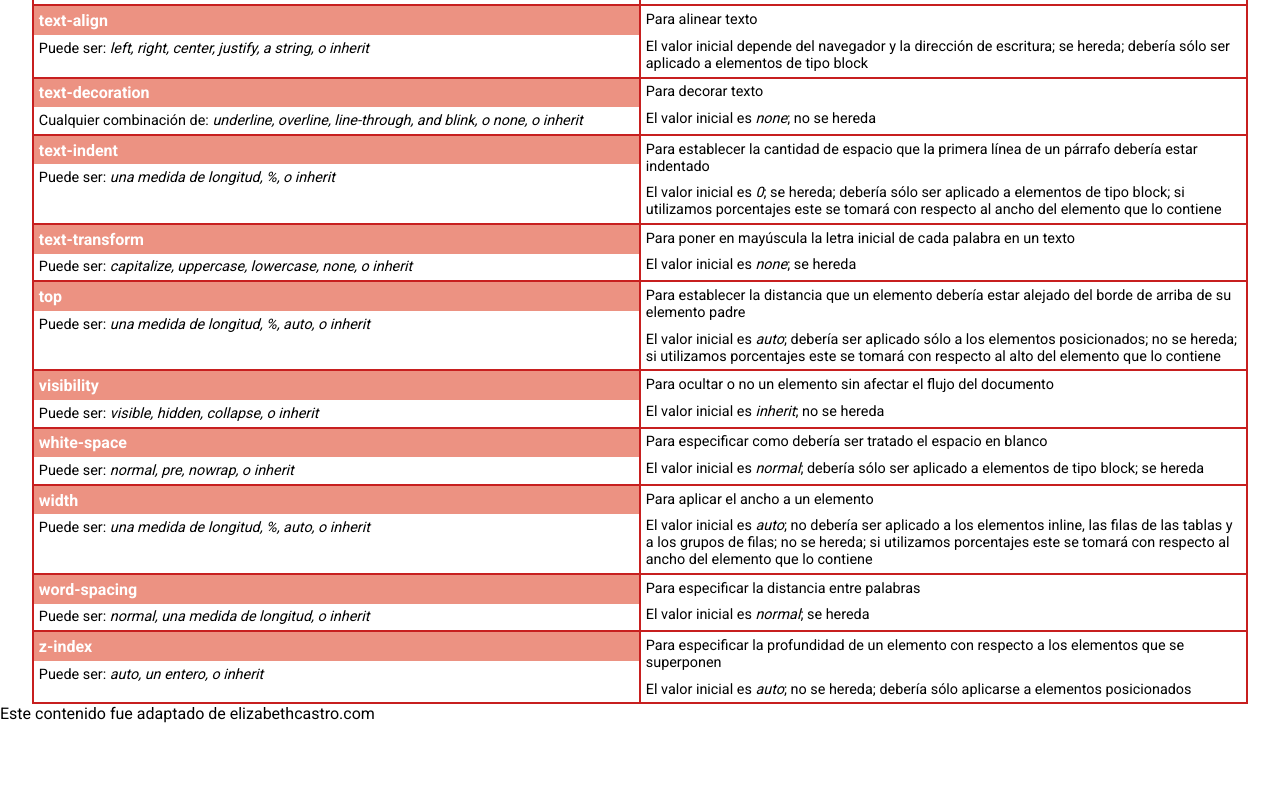
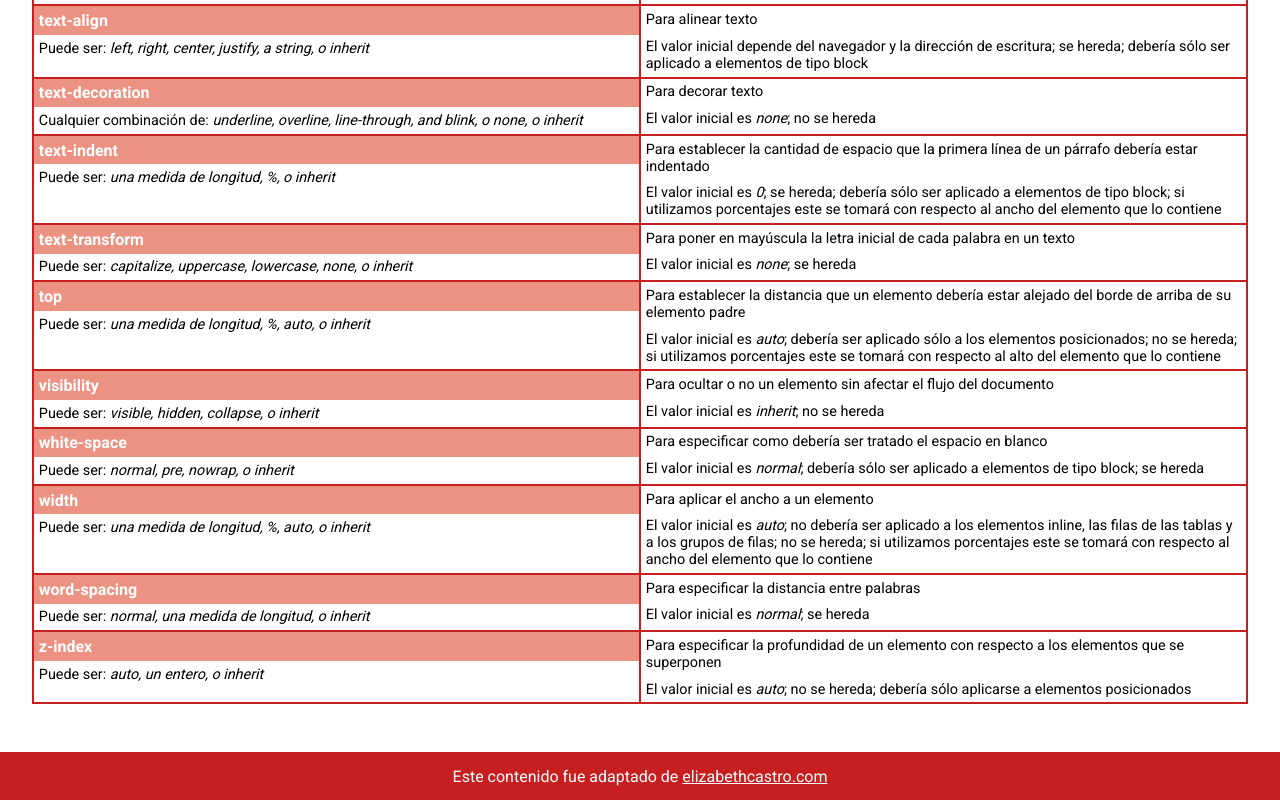
Before and after one commit to DiegolPl/cheatsheetCSSv1.0, a plain HTML site: page index.html in a window 1280 px wide. Shown: the part 3183-3983 px from the top of the page. Before the commit the page ends 3906 px from the top, so only its background shows below. Drawn offline with Linux system fonts and the light colour scheme.

Commit message:
doy estilo a footer

```diff
--- a/css/style.css
+++ b/css/style.css
@@ -71,3 +71,17 @@ tbody.body-table .more-description {
     font-size: .9rem;
     padding: .3rem;
 }
+
+footer.footer {
+    margin-top: 3rem;
+    display: flex;
+    justify-content: center;
+    align-items: center;
+    height: 3rem;
+    background-color: var(--color-principal);
+    color: var(--blanco);
+}
+
+footer.footer a {
+    text-decoration: underline;
+}
```
